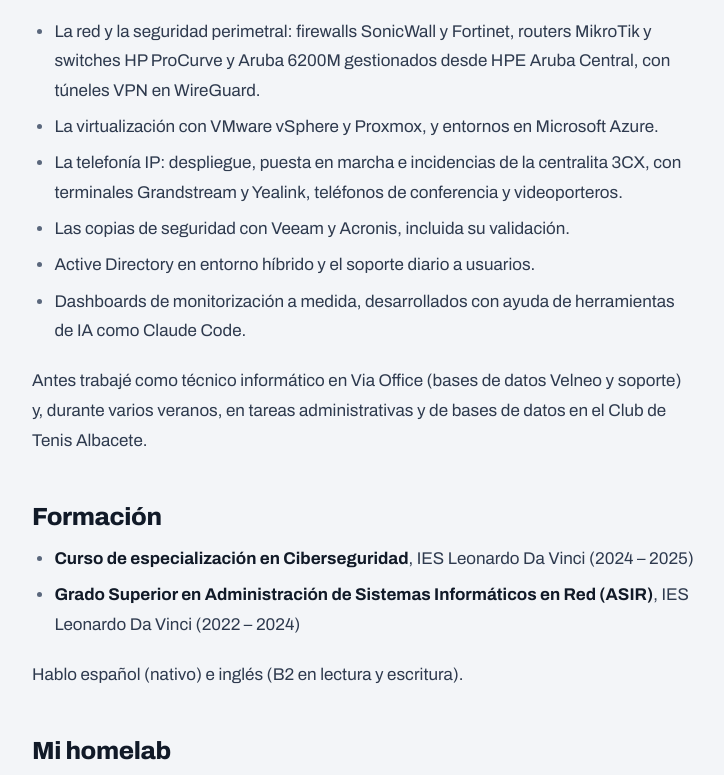
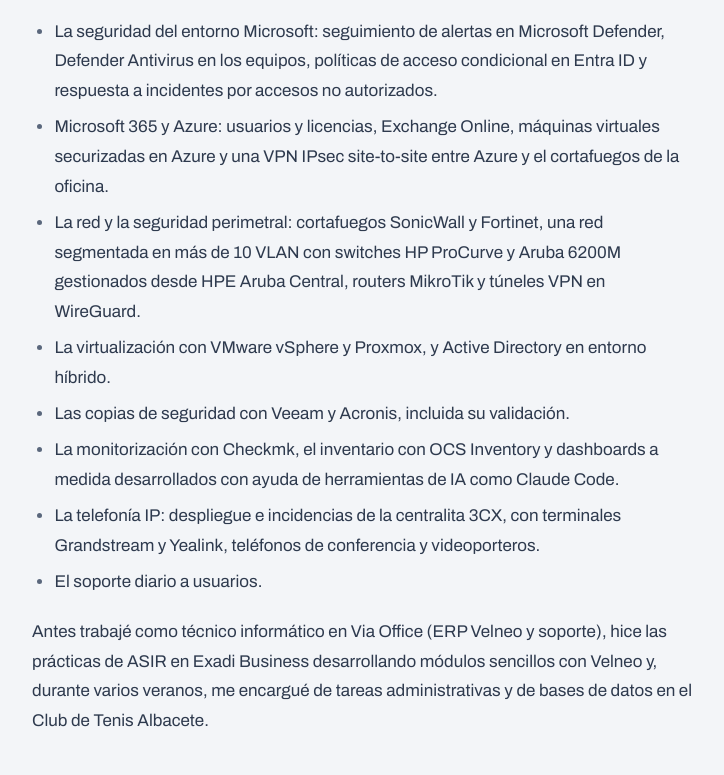
Before and after one commit to Juanen47/blog, an Astro site: page /about in a window 1280 px wide. Shown: the part 899-1674 px from the top of the page, without its empty margins (88-812 px from the left). Built offline with nearby package versions, Linux system fonts and the light colour scheme; Astro itself is replaced by a stand-in of ours.

Commit message:
Sobre mí: experiencia al día con el CV nuevo (#13)
Claude-Session: https://claude.ai/code/session_01E7qX7NcavBYon5X9J1ui8p

Co-authored-by: Claude <noreply@anthropic.com>

```diff
--- a/src/pages/about.astro
+++ b/src/pages/about.astro
@@ -34,25 +34,27 @@ const jsonLd = {
         <h2>Experiencia</h2>
         <p>En mi último puesto, como <strong>administrador de sistemas y redes en Proceso de la Información CLM</strong> (2025 – 2026), me encargaba de:</p>
         <ul>
-          <li>La red y la seguridad perimetral: firewalls SonicWall y Fortinet, routers MikroTik y switches HP ProCurve y Aruba 6200M gestionados desde HPE Aruba Central, con túneles VPN en WireGuard.</li>
-          <li>La virtualización con VMware vSphere y Proxmox, y entornos en Microsoft Azure.</li>
-          <li>La telefonía IP: despliegue, puesta en marcha e incidencias de la centralita 3CX, con terminales Grandstream y Yealink, teléfonos de conferencia y videoporteros.</li>
+          <li>La seguridad del entorno Microsoft: seguimiento de alertas en Microsoft Defender, Defender Antivirus en los equipos, políticas de acceso condicional en Entra ID y respuesta a incidentes por accesos no autorizados.</li>
+          <li>Microsoft 365 y Azure: usuarios y licencias, Exchange Online, máquinas virtuales securizadas en Azure y una VPN IPsec site-to-site entre Azure y el cortafuegos de la oficina.</li>
+          <li>La red y la seguridad perimetral: cortafuegos SonicWall y Fortinet, una red segmentada en más de 10 VLAN con switches HP ProCurve y Aruba 6200M gestionados desde HPE Aruba Central, routers MikroTik y túneles VPN en WireGuard.</li>
+          <li>La virtualización con VMware vSphere y Proxmox, y Active Directory en entorno híbrido.</li>
           <li>Las copias de seguridad con Veeam y Acronis, incluida su validación.</li>
-          <li>Active Directory en entorno híbrido y el soporte diario a usuarios.</li>
-          <li>Dashboards de monitorización a medida, desarrollados con ayuda de herramientas de IA como Claude Code.</li>
+          <li>La monitorización con Checkmk, el inventario con OCS Inventory y dashboards a medida desarrollados con ayuda de herramientas de IA como Claude Code.</li>
+          <li>La telefonía IP: despliegue e incidencias de la centralita 3CX, con terminales Grandstream y Yealink, teléfonos de conferencia y videoporteros.</li>
+          <li>El soporte diario a usuarios.</li>
         </ul>
-        <p>Antes trabajé como técnico informático en Via Office (bases de datos Velneo y soporte) y, durante varios veranos, en tareas administrativas y de bases de datos en el Club de Tenis Albacete.</p>
+        <p>Antes trabajé como técnico informático en Via Office (ERP Velneo y soporte), hice las prácticas de ASIR en Exadi Business desarrollando módulos sencillos con Velneo y, durante varios veranos, me encargué de tareas administrativas y de bases de datos en el Club de Tenis Albacete.</p>
 
         <h2>Formación</h2>
         <ul>
           <li><strong>Curso de especialización en Ciberseguridad</strong>, IES Leonardo Da Vinci (2024 – 2025)</li>
           <li><strong>Grado Superior en Administración de Sistemas Informáticos en Red (ASIR)</strong>, IES Leonardo Da Vinci (2022 – 2024)</li>
         </ul>
-        <p>Hablo español (nativo) e inglés (B2 en lectura y escritura).</p>
+        <p>Hablo español (nativo) e inglés (competencia básica profesional).</p>
 
         <h2>Mi homelab</h2>
         <p>Fuera del trabajo mantengo un homelab sobre un Intel NUC (N150, 16 GB de RAM) con Proxmox VE. Cada servicio corre en su contenedor LXC: <a href="/blog/wireguard-acceso-remoto/">WireGuard</a> para el acceso remoto, <a href="/blog/adguard-home-dns/">AdGuard Home</a> como DNS interno, <a href="/blog/npmplus-reverse-proxy/">NPMplus</a> como proxy inverso, <a href="/blog/nextcloud-nube-personal/">Nextcloud</a> como nube personal, <a href="/blog/jellyfin-peliculas-series/">Jellyfin</a> para películas y series, y un <a href="/blog/panel-homelab-propio/">panel propio</a> hecho en Python para verlo y manejarlo todo.</p>
-        <p>El único puerto abierto en el router es el de la VPN: los servicios solo se alcanzan desde casa o por WireGuard, y la web y este blog se sirven desde Cloudflare. Lo vigilo con <a href="/blog/uptime-kuma-telegram/">Uptime Kuma</a> y alertas a Telegram, más un latido hacia un servicio externo; hago copia diaria de todos los contenedores a un SSD externo y lo audito con <a href="/blog/hardening-homelab-lynis/">Lynis</a>. Tienes el conjunto en <a href="/blog/homelab-esquemas-red/">dos esquemas</a>.</p>
+        <p>El único puerto abierto en el router es el de la VPN: los servicios solo se alcanzan desde casa o por WireGuard, y la web y este blog se sirven desde Cloudflare. Lo vigilo con <a href="/blog/uptime-kuma-telegram/">Uptime Kuma</a> y alertas a Telegram, más un latido hacia un servicio externo; hago copia diaria de todos los contenedores a un SSD externo, con una <a href="/blog/copia-fuera-de-casa-restic-r2/">copia cifrada fuera de casa</a>, y lo audito con <a href="/blog/hardening-homelab-lynis/">Lynis</a>. Tienes el conjunto en <a href="/blog/homelab-esquemas-red/">dos esquemas</a>.</p>
 
         <h2>Qué me interesa aprender</h2>
         <p>El sector no para y yo tampoco quiero hacerlo. Ahora mismo tengo el foco puesto en:</p>
```
